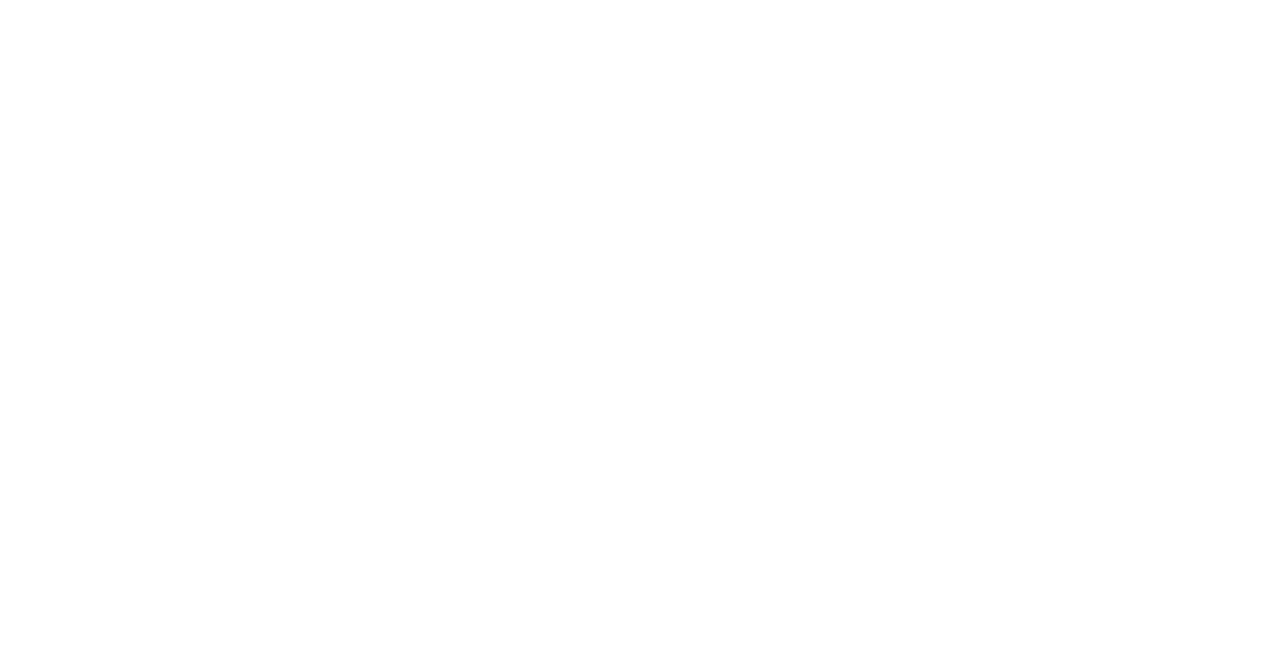
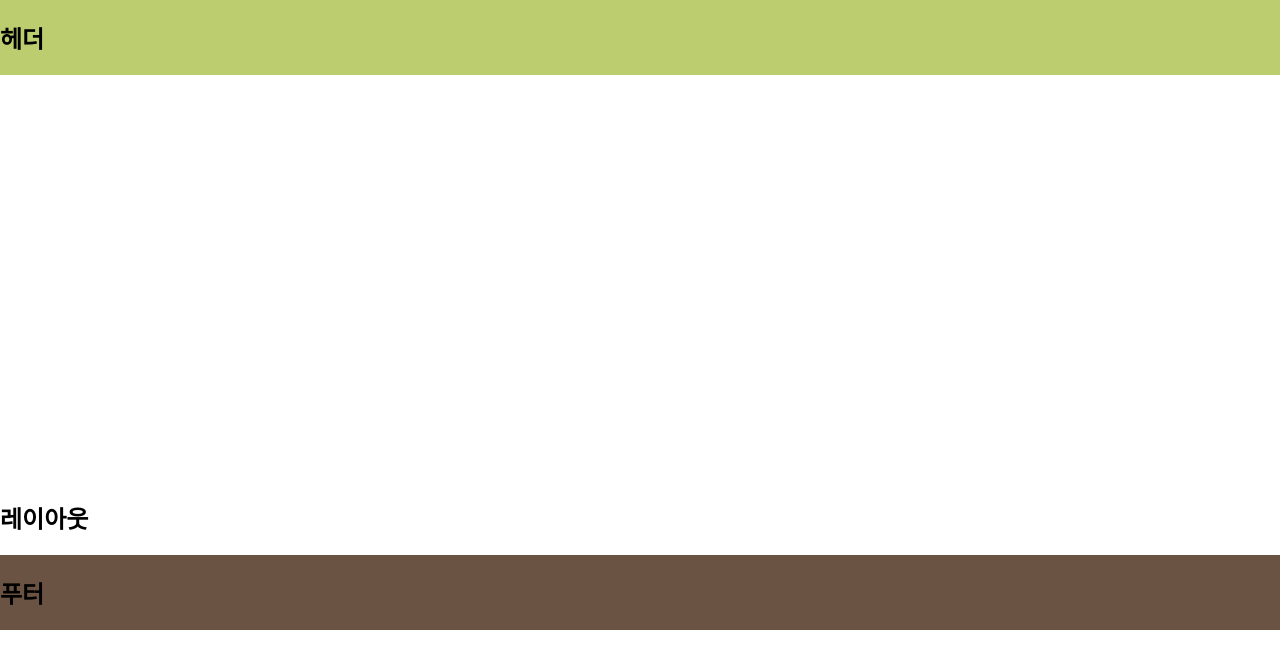
Before and after one commit to sying012/specFarm, a React (Create React App) app in the folder src/main/frontend/: page / in a window 1280 px wide. Shown: the top 668 px of the page. Built offline with nearby package versions, Linux system fonts and the light colour scheme.

Commit message:
레이아웃

```diff
--- a/src/main/frontend/src/App.js
+++ b/src/main/frontend/src/App.js
@@ -1,9 +1,14 @@
 import logo from "./logo.svg";
 import "./App.css";
 import { BrowseRouter, Routes, Route } from "react-router-dom";
+import Layout from "./layout/Layout";
 
 function App() {
-  return <></>;
+  return (
+    <Layout>
+
+    </Layout>
+  )
 }
 
 export default App;
--- /dev/null
+++ b/src/main/frontend/src/layout/Footer.js
@@ -0,0 +1,11 @@
+import '../styles/layout/Footer.css'
+
+const Footer = () => {
+    return (
+        <footer className="footer">
+            <h2>푸터</h2>
+        </footer>
+    )
+}
+
+export default Footer
--- /dev/null
+++ b/src/main/frontend/src/layout/Header.js
@@ -0,0 +1,11 @@
+import '../styles/layout/Header.css'
+
+const Header = () => {
+    return (
+        <header className="header">
+            <h2>헤더</h2>
+        </header>
+    )
+}
+
+export default Header
--- /dev/null
+++ b/src/main/frontend/src/layout/Layout.js
@@ -0,0 +1,17 @@
+import Header from "./Header"
+import Footer from "./Footer"
+import '../styles/Layout.css'
+
+const Layout = () => {
+    return (
+        <div className="layout">
+            <Header />
+            <main className="main">
+                <h2>레이아웃</h2>
+            </main>
+            <Footer />
+        </div>
+    )
+}
+
+export default Layout
--- /dev/null
+++ b/src/main/frontend/src/styles/Layout.css
@@ -0,0 +1,7 @@
+.layout {
+
+}
+
+.main {
+    margin-top: 500px;
+}
--- /dev/null
+++ b/src/main/frontend/src/styles/layout/Footer.css
@@ -0,0 +1,6 @@
+.footer {
+    position: fixed;
+    width: 100%;
+    margin-top: auto;
+    background-color: rgb(107, 83, 67);
+}
--- /dev/null
+++ b/src/main/frontend/src/styles/layout/Header.css
@@ -0,0 +1,6 @@
+.header {
+    position: fixed;
+    width: 100%;
+    top: 0;
+    background-color: rgb(187, 205, 110);
+}
```
